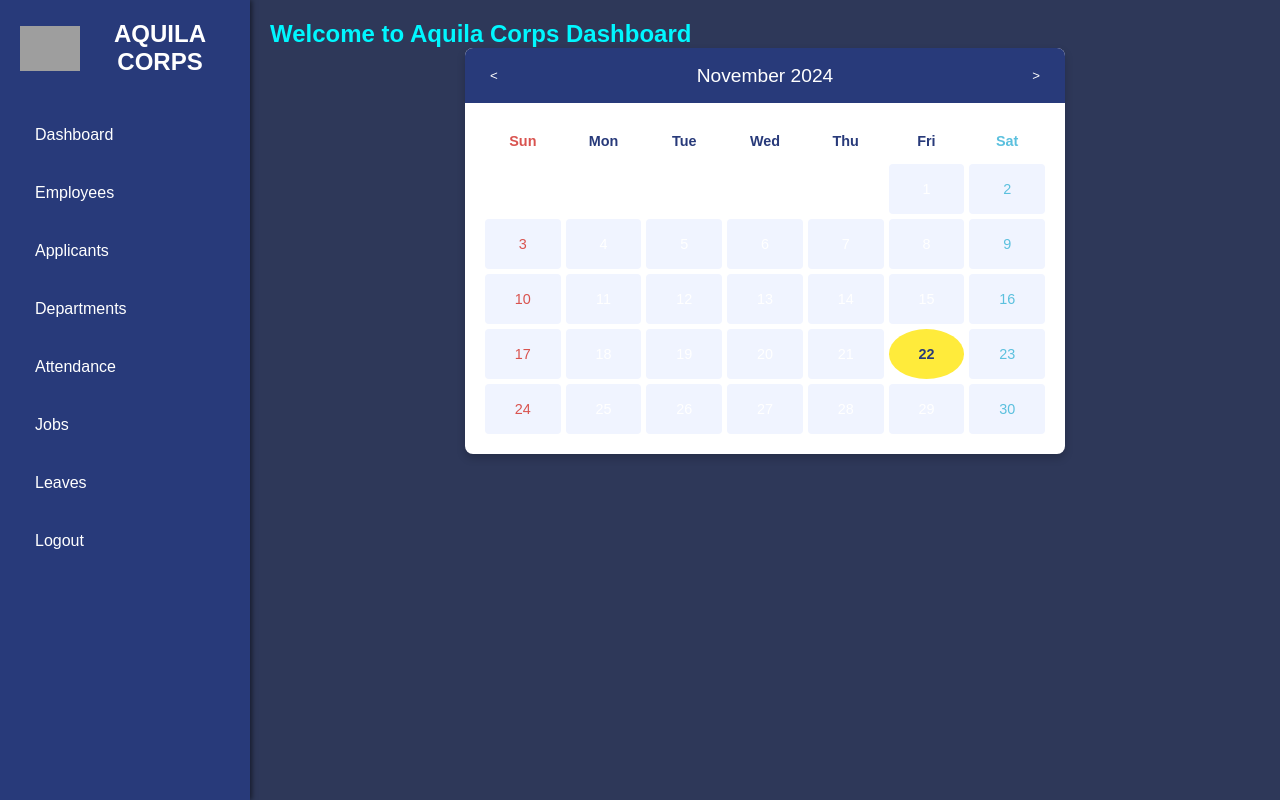
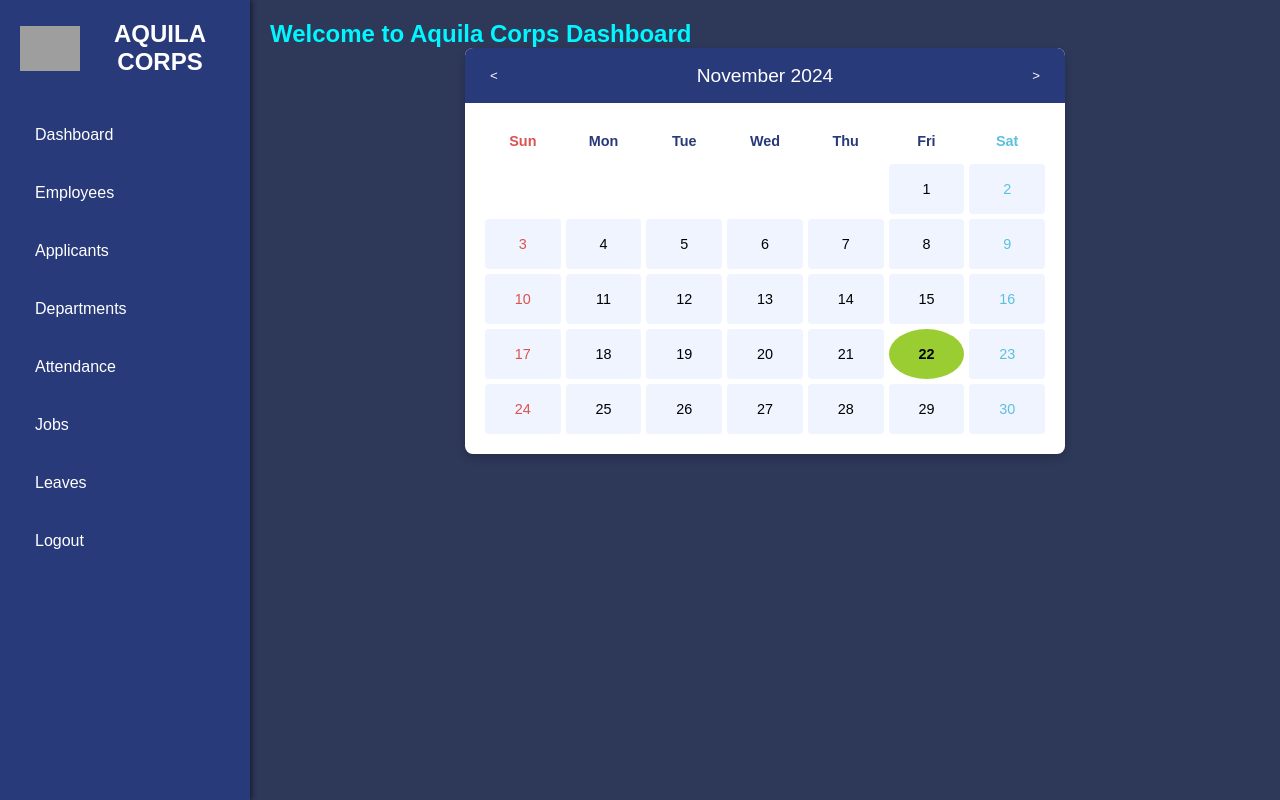
Before and after one commit to Gams4x4/Full-Aquila-System, a PHP site: page /ad_dashboard.php in a window 1280 px wide. Run offline with PHP 8.4, Linux system fonts and the light colour scheme; a user stored in the database is signed in; data comes from the database, SQL or seed files in the repository; grey boxes are pictures that could not be loaded.

Commit message:
Update addashboard.css

```diff
--- a/aquilaweb-master/CSS/addashboard.css
+++ b/aquilaweb-master/CSS/addashboard.css
@@ -177,9 +177,9 @@ body {
 }
 
 .appointment-day {
-    background-color: #ffeb3b; /* Yellow highlight for appointment days */
+    background-color: yellowgreen; /* Change highlight color to red */
     border-radius: 50%;
-    color: #283a7a; /* Darker color for text */
+    color: #fff; /* White text for better contrast */
     font-weight: bold;
     cursor: pointer;
 }
@@ -220,3 +220,16 @@ body {
     text-decoration: none;
     cursor: pointer;
 }
+/* Days of the Week */
+
+
+/* Style for each calendar day */
+.day {
+
+    cursor: pointer;
+    display: flex;
+    align-items: center;
+    justify-content: center;
+    height: 50px; /* Adjust the height for proper visibility */
+    color: black; /* Change text color of dates to black */
+}
```
